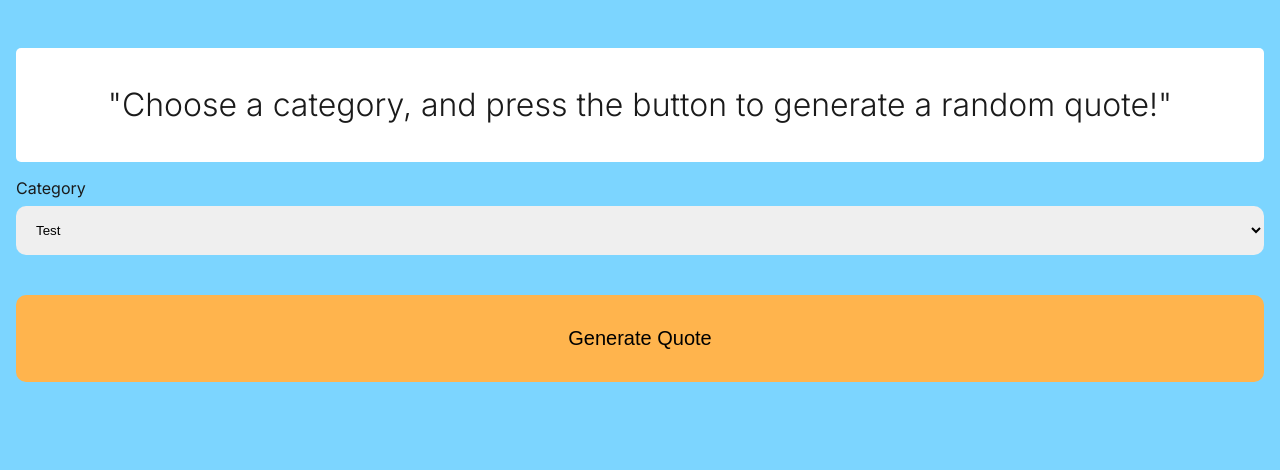
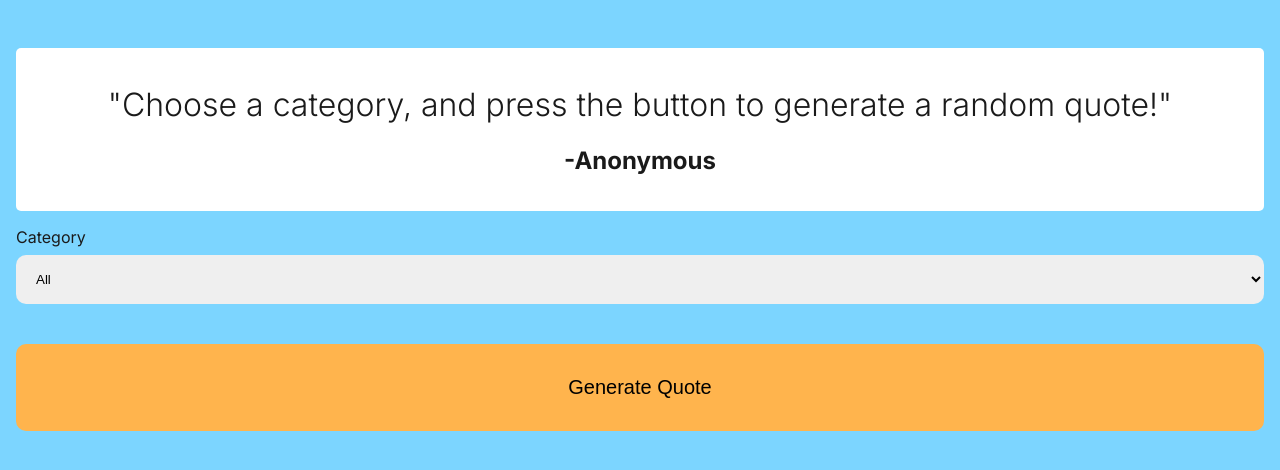
Before and after one commit to czcarrizales/quote-generator, a React (Vite) app: page / in a window 1280 px wide. Shown: the top 470 px of the page. Built offline with nearby package versions, Linux system fonts and the light colour scheme.

Commit message:
show author and handle category select

```diff
--- a/src/App.tsx
+++ b/src/App.tsx
@@ -5,24 +5,49 @@ import './App.css'
 function App() {
 
   const [quote, setQuote] = useState('Choose a category, and press the button to generate a random quote!')
+  const [author, setAuthor] = useState('Anonymous')
+  const [category, setCategory] = useState('')
+  const [loading, setLoading] = useState(false)
 
   const generateRandomQuote = async () => {
-    axios.get('https://api.quotable.io/quotes/random')
+    setLoading(true)
+    axios.get(`https://api.quotable.io/quotes/random?tags=${category}`)
     .then((response) => {
       const randomQuote = response.data[0].content
+      const randomQuoteAuthor = response.data[0].author
       setQuote(randomQuote)
+      setAuthor(randomQuoteAuthor)
+      setLoading(false)
     })
+    .catch((error) => {
+      console.log(error)
+    })
+  }
+
+  const handleCategoryChange = (e: any) => {
+    setCategory(e.target.value)
   }
 
   return (
     <div className='app-main-container'>
       <div className='app-quote-container'>
-        <h1>"{quote}"</h1>
+        <h1>
+          {loading ? 'Getting your random quote!' : `"${quote}"`}</h1>
+          <h2>
+            {loading ? '' : `-${author}`}
+          </h2>
       </div>
       <div className='app-dropdown-container'>
         <label htmlFor="category">Category</label>
-        <select className='app-dropdown-select' name="category" id="category">
-          <option value="test">Test</option>
+        <select onChange={(e) => handleCategoryChange(e)} className='app-dropdown-select' name="category" id="category">
+          <option value="">All</option>
+          <option value="age">Age</option>
+          <option value="business">Business</option>
+          <option value="courage">Courage</option>
+          <option value="love">Love</option>
+          <option value="motivational">Motivational</option>
+          <option value="wisdom">Wisdom</option>
+
         </select>
       </div>
       <button className='app-dropdown-button' onClick={generateRandomQuote}>Generate Quote</button>
```
